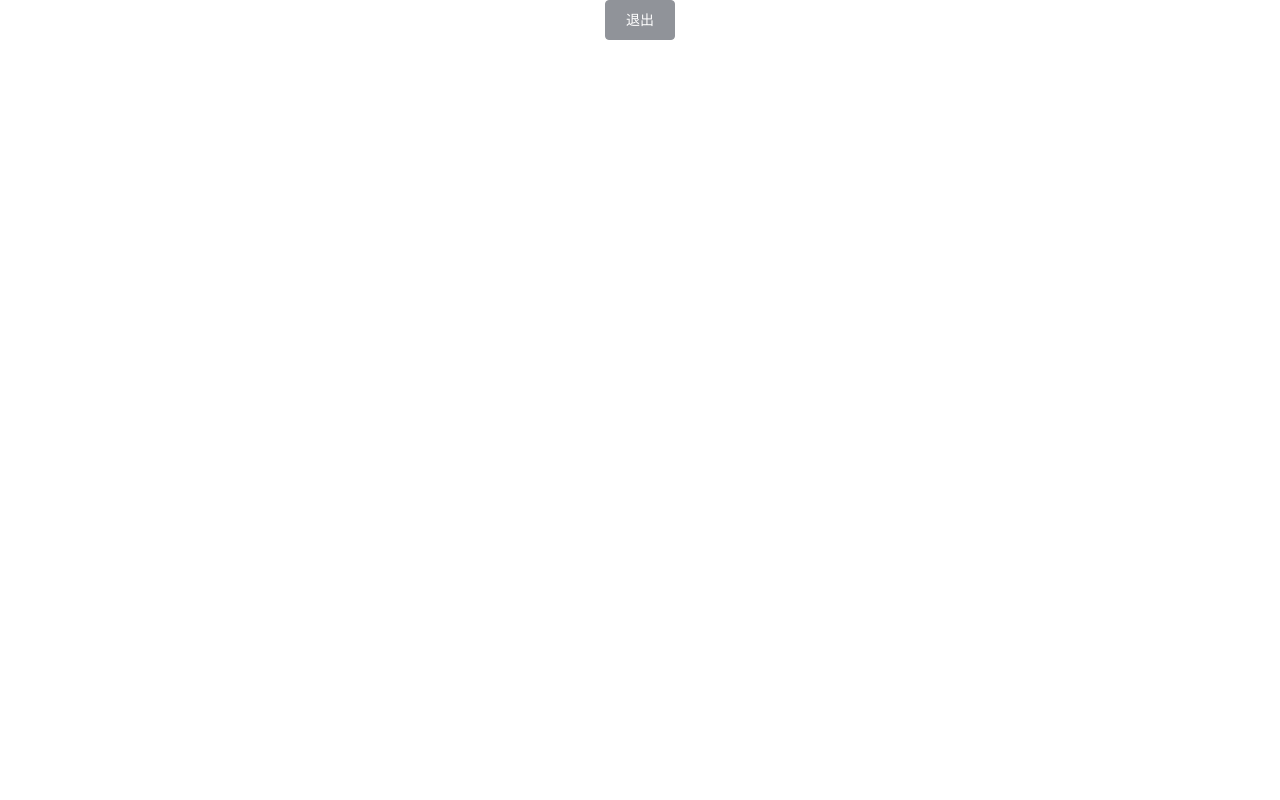
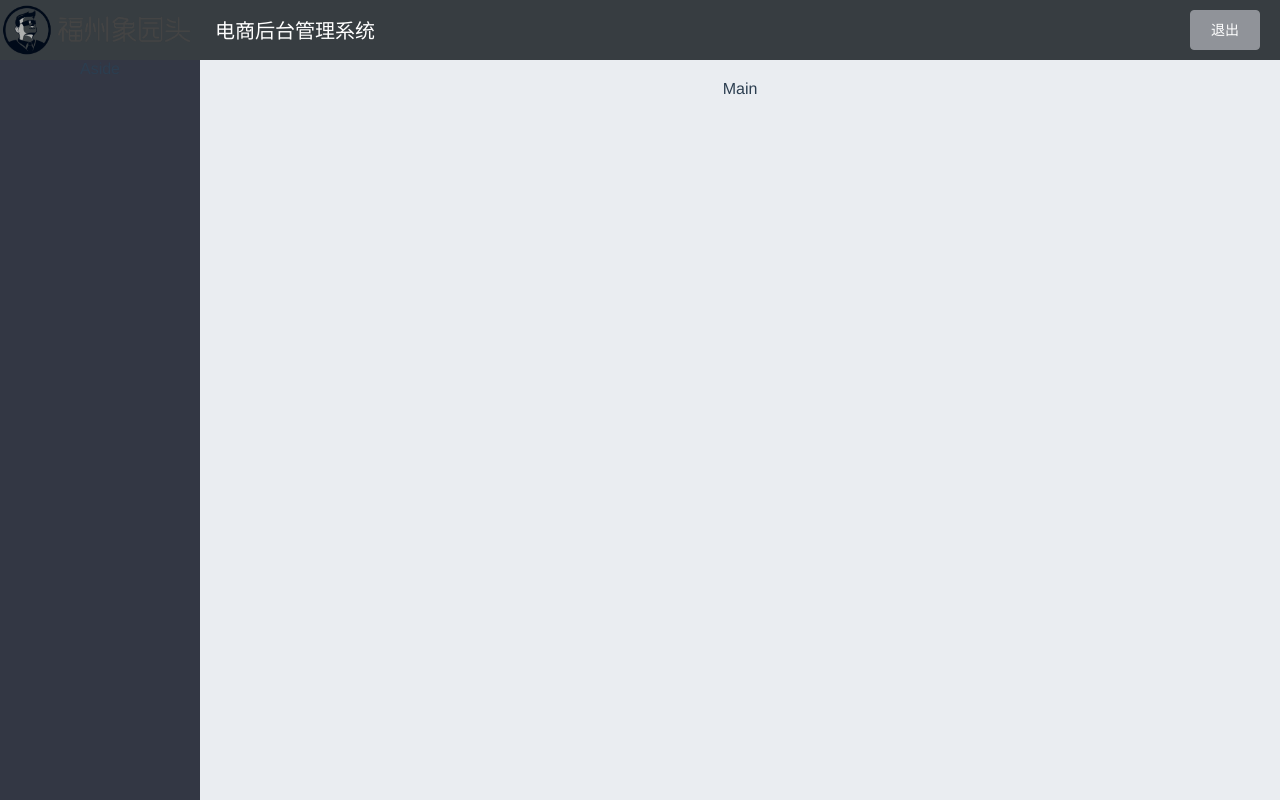
Before and after one commit to ketianlin/vue_shop, a Vue app: page /#/home in a window 1280 px wide. Built offline with nearby package versions, Linux system fonts and the light colour scheme; sample sign-in values are in the browser's storage.

Commit message:
home页面

```diff
--- a/src/components/Home.vue
+++ b/src/components/Home.vue
@@ -1,7 +1,17 @@
 <template>
-  <div>
-    <el-button type="info" @click="logout">退出</el-button>
-  </div>
+  <el-container class="home-container">
+    <el-header>
+      <div>
+        <img src="../assets/logo2.png" alt />
+        <span>电商后台管理系统</span>
+      </div>
+      <el-button type="info" @click="logout">退出</el-button>
+    </el-header>
+    <el-container>
+      <el-aside width="200px">Aside</el-aside>
+      <el-main>Main</el-main>
+    </el-container>
+  </el-container>
 </template>
 
 <script>
@@ -16,4 +26,32 @@
 </script>
 
 <style lang="less" scoped>
+.home-container {
+  height: 100%;
+}
+.el-header {
+  background-color: #373d41;
+  display: flex;
+  justify-content: space-between;
+  padding-left: 0;
+  align-items: center;
+  color: #fff;
+  font-size: 20px;
+  > div {
+      display: flex;
+      align-items: center;
+      span {
+        margin-left: 15px;
+      }
+      img{
+        width: 200px;
+      }
+  }
+}
+.el-aside {
+  background-color: #333744;
+}
+.el-main {
+  background-color: #eaedf1;
+}
 </style>
```
Also changed, not shown: .eslintrc.js, src/assets/logo2.png (added).
